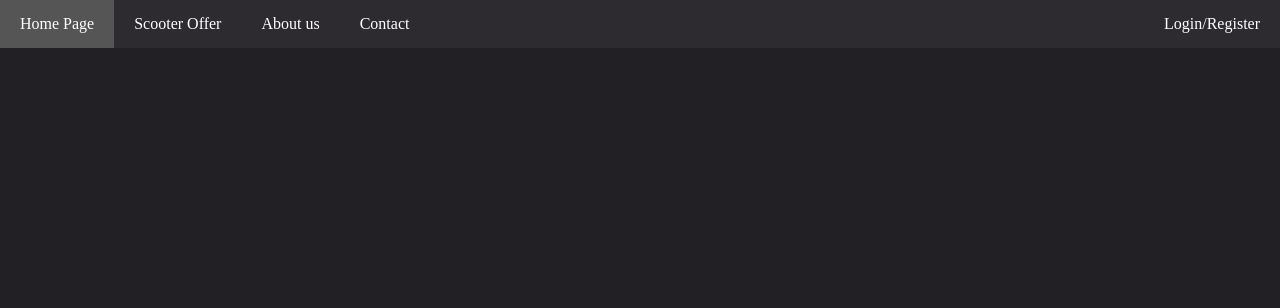
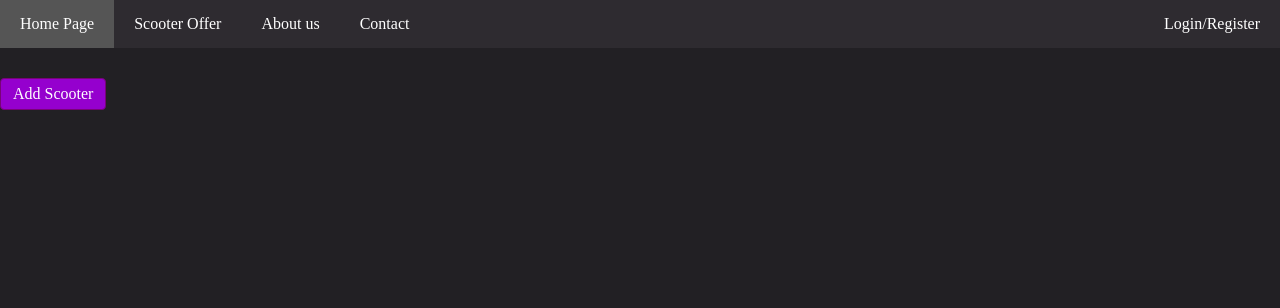
Before and after one commit to Kalickii/ScooterReservation, a Django app: template scooters/templates/scooters/main.html in a window 1280 px wide. Shown: the top 308 px of the page. Run offline with Django 5.2, Linux system fonts and the light colour scheme; the template is opened without the code that fills it, so the values that code supplies are empty.

Commit message:
Add 'Add Scooter' button + initial scooter create view

```diff
--- a/scooters/static/scooters/css/styles.css
+++ b/scooters/static/scooters/css/styles.css
@@ -67,6 +67,12 @@ body {
   border: 1px solid #b9271f;
 }
 
+.create-btn {
+  background-color: #9500ce;
+  color: white;
+  border: 1px solid #790278;
+}
+
 .btn:hover {
   opacity: 0.8;
 }
--- a/scooters/templates/scooters/main.html
+++ b/scooters/templates/scooters/main.html
@@ -10,4 +10,5 @@
         </li>
     {% endfor %}
     </ul>
+    <a href="{% url 'scooter-create' %}" class="btn create-btn">Add Scooter</a>
 {% endblock %}
--- a/scooters/urls.py
+++ b/scooters/urls.py
@@ -4,7 +4,8 @@ from scooters import views as scooters
 
 
 urlpatterns = [
-    path('main/', scooters.ScooterListView.as_view(), name='scooter-list'),
-    path('main/<scooter_id>', scooters.ScooterDetailView.as_view(), name='scooter-detail'),
-    path('main/<scooter_id>/edit', scooters.ScooterUpdateView.as_view(), name='scooter-update'),
+    path('', scooters.ScooterListView.as_view(), name='scooter-list'),
+    path('<scooter_id>', scooters.ScooterDetailView.as_view(), name='scooter-detail'),
+    path('<scooter_id>/edit', scooters.ScooterUpdateView.as_view(), name='scooter-update'),
+    path('create/', scooters.ScooterCreateView.as_view(), name='scooter-create'),
 ]
--- a/scooters/views.py
+++ b/scooters/views.py
@@ -1,6 +1,6 @@
 from django.http import Http404
 from django.shortcuts import redirect
-from django.views.generic import ListView, DetailView, UpdateView
+from django.views.generic import ListView, DetailView, UpdateView, CreateView
 from rest_framework.reverse import reverse_lazy
 
 from scooters.models import Scooter
@@ -54,3 +54,7 @@ class ScooterUpdateView(UpdateView):
 
     def get_success_url(self):
         return reverse_lazy('scooter-detail', kwargs={'scooter_id': self.object.pk})
+
+
+class ScooterCreateView(CreateView):
+    pass
```
